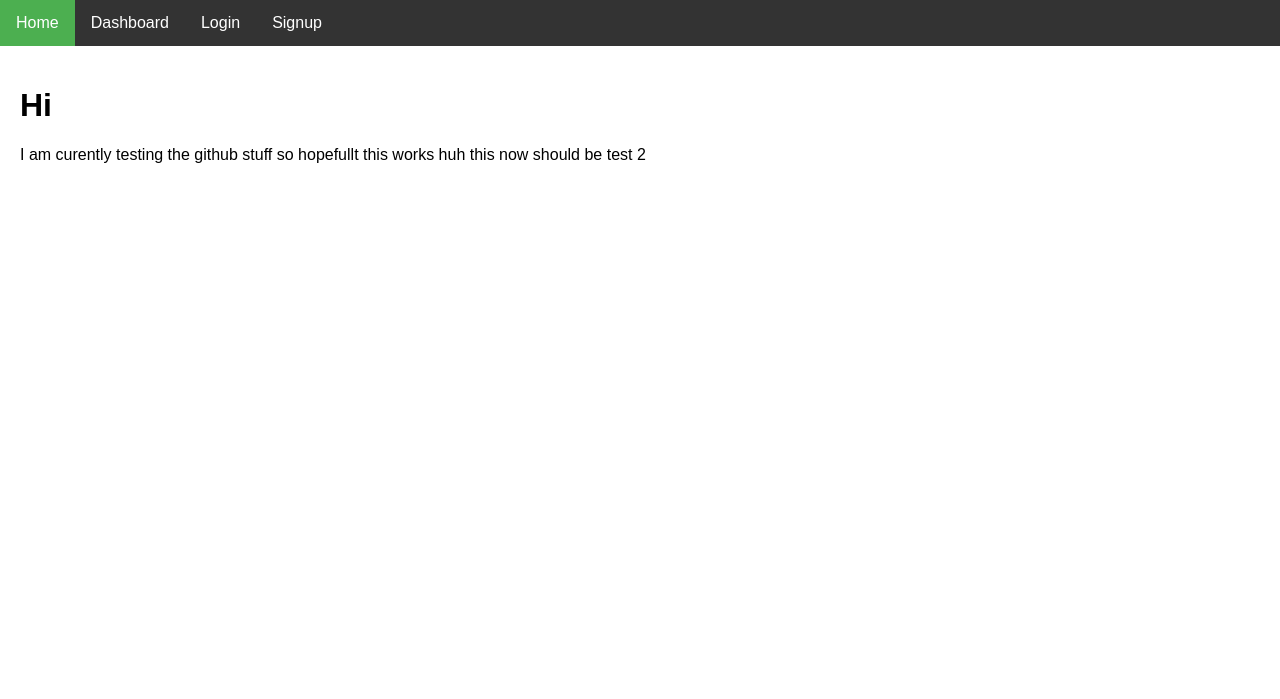
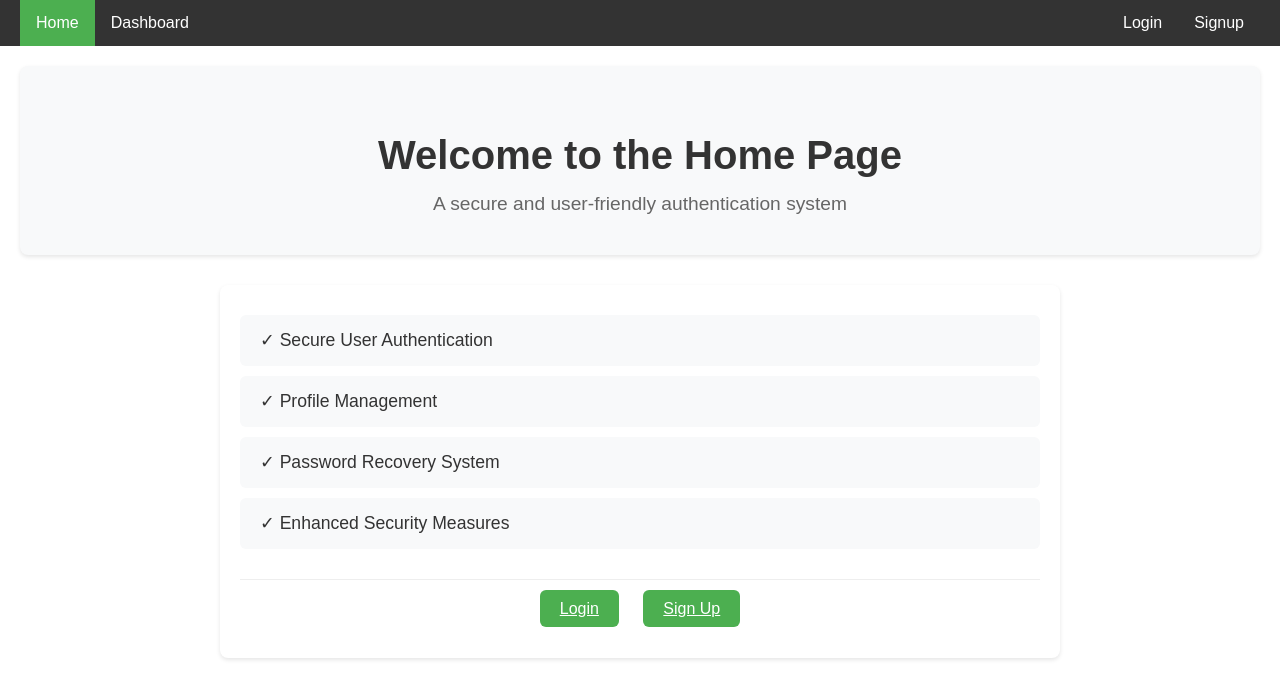
Before and after one commit to PizzaChecker/Software_Assement_2_Public, a Flask app: page / in a window 1280 px wide. Shown: the top 699 px of the page. Run offline with Flask 3, Linux system fonts and the light colour scheme; parts of the project's set-up code (start-up, migrations or seed data) failed here and were passed over; some libraries are stand-ins or nearby versions.

Commit message:
Added links and Style

```diff
--- a/static/CSS/style.css
+++ b/static/CSS/style.css
@@ -9,11 +9,23 @@ body {
 .navbar {
     background-color: #333;          /* Dark grey background for navbar */
     overflow: hidden;                /* Prevent content from spilling outside */
+    display: flex;                  /* Use flexbox for layout */
+    justify-content: space-between;  /* Space out items evenly */
+    padding: 0 20px;                /* Add horizontal padding */
+}
+
+.nav-left {
+    display: flex;                  /* Use flexbox for left side items */
+}
+
+.nav-right {
+    display: flex;                 /* Use flexbox for right side items */
+    margin-left: auto;           /* Push right side items to the right */
 }
 
 /* Style for navigation links */
 .navbar a {
-    float: left;                     /* Make links align horizontally */
+    float: none;                     /* Make links align horizontally */
     display: block;                  /* Make links block-level elements */
     color: white;                    /* White text color */
     text-align: center;              /* Center the text within links */
@@ -220,3 +232,89 @@ body {
 .delete-btn:hover {
     opacity: 0.9;                    /* Slightly reduce opacity on hover */
 }
+
+
+/* Homepage specific styles */
+.home-header {
+    text-align: center;
+    padding: 40px 20px;
+    background-color: #f8f9fa;
+    border-radius: 8px;
+    margin-bottom: 30px;
+    box-shadow: 0 2px 4px rgba(0,0,0,0.1);
+}
+
+.home-header h1 {
+    color: #333;
+    font-size: 2.5em;
+    margin-bottom: 15px;
+}
+
+.home-header p {
+    color: #666;
+    font-size: 1.2em;
+    margin: 0;
+}
+
+.features-container {
+    max-width: 800px;
+    margin: 0 auto;
+    padding: 20px;
+    background: white;
+    border-radius: 8px;
+    box-shadow: 0 2px 4px rgba(0,0,0,0.1);
+}
+
+.feature-item {
+    list-style: none;
+    padding: 15px 20px;
+    margin: 10px 0;
+    background-color: #f8f9fa;
+    border-radius: 6px;
+    color: #333;
+    font-size: 1.1em;
+    transition: transform 0.2s, background-color 0.2s;
+}
+
+.feature-item:hover {
+    transform: translateX(10px);
+    background-color: #e9ecef;
+}
+
+.home-actions {
+    text-align: center;
+    margin-top: 30px;
+    padding: 20px 0;
+    border-top: 1px solid #eee;
+}
+
+.home-actions a {
+    margin: 0 10px;
+    min-width: 120px;
+    padding: 10px 20px;
+}
+
+/* Form Link Style */
+.form-links {
+    text-align: center;
+    margin-top: 20px;
+    padding-top: 15px;
+    border-top: 1px solid #eee;
+}
+
+.auth-link {
+    color: #666;
+    text-decoration: none;
+    font-size: 0.9em;
+    transition: color 0.2s;
+}
+
+.auth-link:hover {
+    color: #333;
+    text-decoration: underline;
+}
+
+.separator {
+    margin: 0 10px;
+    color: #ccc;
+}
--- a/templates/forgot_password.html
+++ b/templates/forgot_password.html
@@ -1,7 +1,7 @@
 {% extends 'layout.html' %}
 {% block title %}Forgot Password{% endblock %}
 {% block content %}
-<h1>Forgot_password</h1>
+<h1>Forgot Password</h1>
 
 <form action="{{ url_for('password_forgot') }}" method="POST" class="box" id="forgot_password">
     <input type="hidden" name="csrf_token" value="{{ csrf_token() }}">  <!-- Include CSRF token -->
--- a/templates/index.html
+++ b/templates/index.html
@@ -2,9 +2,25 @@
 {% block title %}Home{% endblock %}
 {% block content %}
 
-<h1>Hi</h1>
-<p1>I am curently testing the github stuff so hopefullt this works
-    huh this now should be test 2
-</p1>
+<header class="home-header">
+    <h1>Welcome to the Home Page</h1>
+    <p>A secure and user-friendly authentication system</p>
+</header>
+
+<div class="features-container">
+    <li class="feature-item">✓ Secure User Authentication</li>
+    <li class="feature-item">✓ Profile Management</li>
+    <li class="feature-item">✓ Password Recovery System</li>
+    <li class="feature-item">✓ Enhanced Security Measures</li>
+
+    <div class="home-actions">
+        {% if not session.get('Username_Login') %}
+            <a href="{{ url_for('login') }}" class="edit-btn">Login</a>
+            <a href="{{ url_for('signup') }}" class="edit-btn">Sign Up</a>
+        {% else %}
+            <a href="{{ url_for('user_dashboard') }}" class="edit-btn">Go to Dashboard</a>
+        {% endif %}
+    </div>
+</div>
 
 {% endblock %}
--- a/templates/layout.html
+++ b/templates/layout.html
@@ -14,14 +14,18 @@
     <body>
         <!-- Navigation Bar -->
         <div class="navbar">
+            <div class="nav-left">
                 <a href="/" class="{% if request.path == '/' %}active{% endif %}">Home</a>
-            <a href="/dashboard" class="{% if request.path in ['/dashboard', '/admin_dashboard'] %}active{% endif %}">Dashboard</a> <!-- Might need to change with admin dashboard -->
-            {% if session.get('Username_Login') %}  <!-- Check if user is logged in -->
+                <a href="/dashboard" class="{% if request.path in ['/dashboard', '/admin_dashboard'] %}active{% endif %}">Dashboard</a>
+            </div>
+            <div class="nav-right">
+                {% if session.get('Username_Login') %}
                 <a href="/logout" class="{% if request.path == '/logout' %}active{% endif %}">Logout</a>
                 {% else %}
                 <a href="/login" class="{% if request.path == '/login' %}active{% endif %}">Login</a>
                 <a href="/signup" class="{% if request.path == '/signup' %}active{% endif %}">Signup</a>
                 {% endif %}
+            </div>
         </div>
 
         <div>
--- a/templates/login.html
+++ b/templates/login.html
@@ -27,6 +27,11 @@
 
     <button type="submit" id="submit-btn">Submit</button>
 
+    <div class="form-links">
+        <a href="{{ url_for('signup') }}" class="auth-link">Sign Up</a>
+        <span class="separator">|</span>
+        <a href="{{ url_for('password_forgot') }}" class="auth-link">Forgot Password?</a>
+    </div>
 </form>
 
 {% endblock %}
```
Also changed, not shown: templates/signup.html (+5 -4 lines), static/uploads/b4e8e9e4-7e00-409c-8666-8cd43900135e.png (added). Lines whose indentation alone changed are shown as unchanged.
